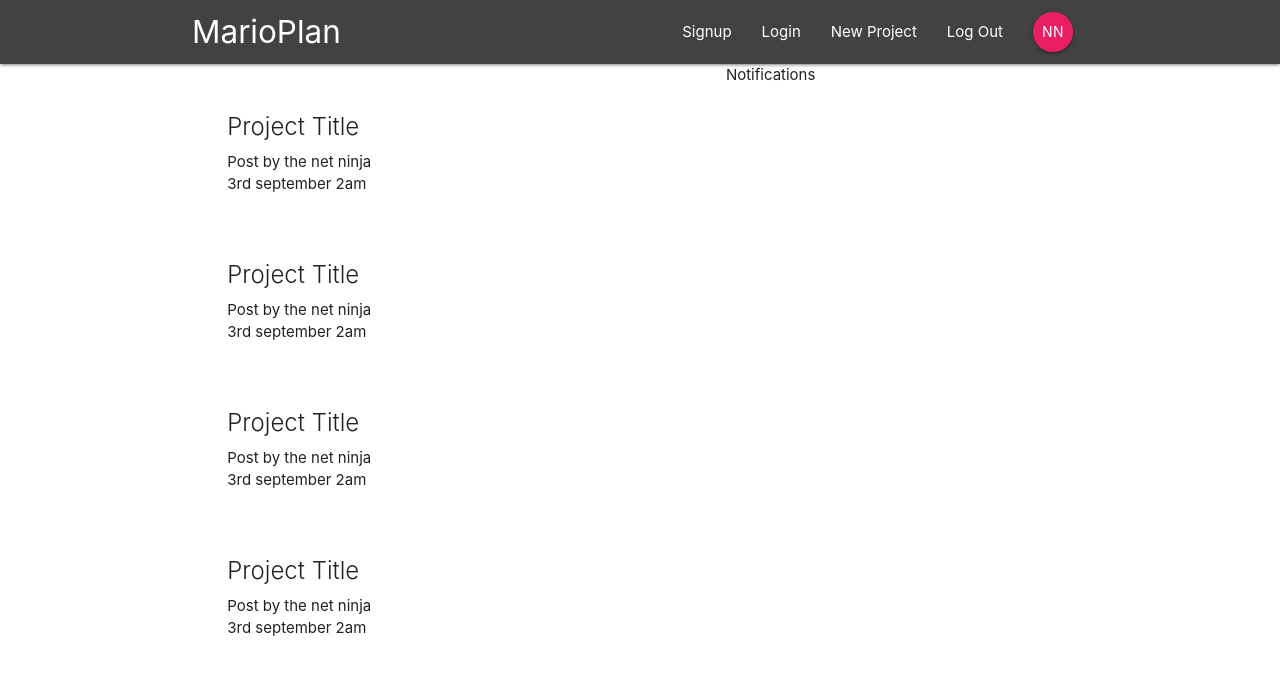
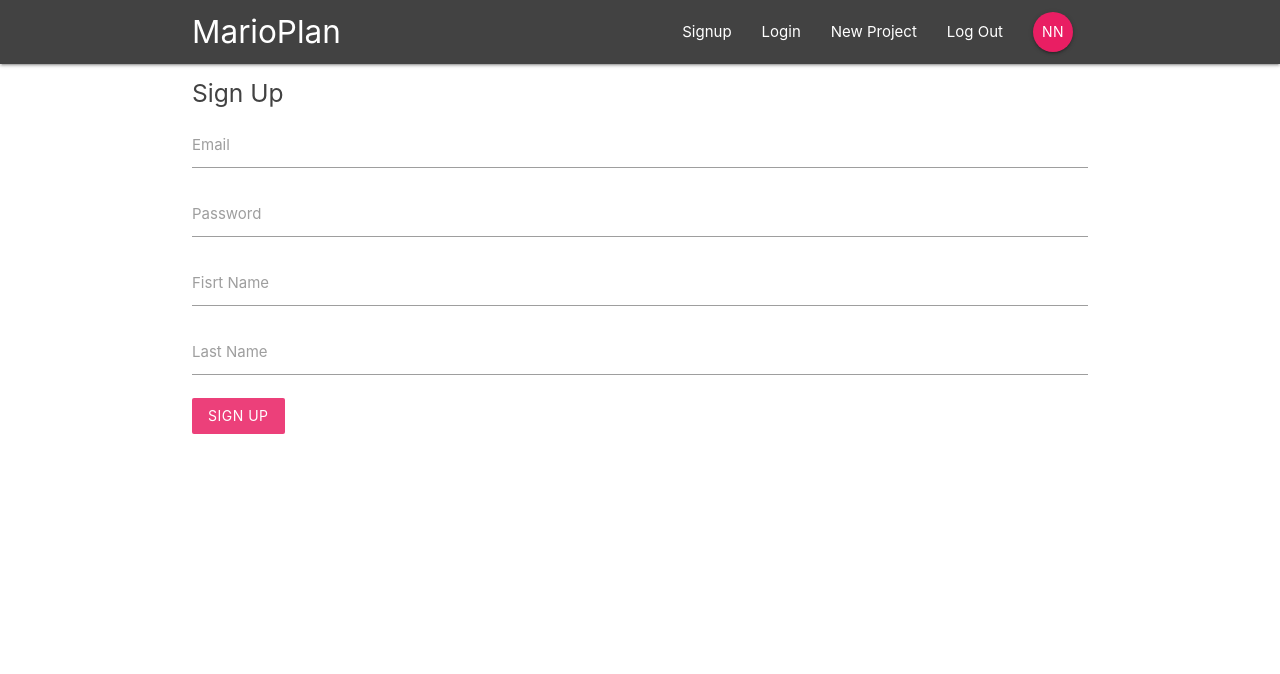
Before and after one commit to kittipongkp/react-firebase, a React (Create React App) app: page /signup in a window 1280 px wide. Shown: the top 674 px of the page. Built offline with nearby package versions, Linux system fonts and the light colour scheme.

Commit message:
signIn signUp

```diff
--- a/public/index.html
+++ b/public/index.html
@@ -42,7 +42,8 @@
       To create a production bundle, use `npm run build` or `yarn build`.
     -->
 
-    <!--JavaScript at end of body for optimized loading-->
+     <!-- Compiled and minified JavaScript -->
+     <script src="https://cdnjs.cloudflare.com/ajax/libs/materialize/1.0.0/js/materialize.min.js"></script>
 
   </body>
 </html>
--- a/src/App.js
+++ b/src/App.js
@@ -3,6 +3,9 @@
 import Navbar from './components/layout/Navbar';
 import './App.css';
 import Dashboard from './components/dashboard/Dashboard';
+import ProjectDetails from './components/projects/ProjectDetails';
+import SignIn from './components/auth/SignIn';
+import SignUp from './components/auth/SignUp';
 
 class App extends Component {
   render() {
@@ -11,7 +14,10 @@
       <div>
         <Navbar />
         <Switch>
-          <Route path='/' component={Dashboard} />
+          <Route exact path='/' component={Dashboard} />
+          <Route path='/project/:id' component={ProjectDetails} />
+          <Route path='/signin'  component={SignIn}/>
+          <Route path='/signup' component={SignUp}/>
         </Switch>
       </div>
       </BrowserRouter>
--- a/src/components/auth/SignIn.js
+++ b/src/components/auth/SignIn.js
@@ -0,0 +1,42 @@
+import React, { Component } from 'react'
+
+class SignIn extends Component {
+    state={
+        email: '',
+        password: ''
+    }
+
+    onSubmit = (e)=>{
+        e.preventDefault();
+        console.log(this.state)
+    }
+
+    onChange= (e)=>{
+       this.setState({
+           [e.target.id]: e.target.value
+       })
+    }
+
+  render() {
+    return (
+      <div className="white container">
+        <form onSubmit={this.onSubmit} className="white">
+        <h5 className="grey-text text-darken-3">Sign In</h5>
+        <div className="input-field">
+            <label htmlFor="email">Email</label>
+            <input  type="email" id="email" onChange={this.onChange} />
+        </div>
+        <div className="input-field">
+            <label htmlFor="password">Password</label>
+            <input  type="password" id="password" onChange={this.onChange} />
+        </div>
+        <div className="input-field">
+            <button className="btn pink lighten-1 z-depth-0">LOGIN</button>
+        </div>
+        </form>
+      </div>
+    )
+  }
+}
+
+export default SignIn
--- a/src/components/auth/SignUp.js
+++ b/src/components/auth/SignUp.js
@@ -0,0 +1,52 @@
+import React, { Component } from 'react'
+
+class SignUp extends Component {
+    state={
+        email: '',
+        password: '',
+        firstName: '',
+        lastName: ''
+    }
+
+    onSubmit = (e)=>{
+        e.preventDefault();
+        console.log(this.state)
+    }
+
+    onChange= (e)=>{
+       this.setState({
+           [e.target.id]: e.target.value
+       })
+    }
+
+  render() {
+    return (
+      <div className="white container">
+        <form onSubmit={this.onSubmit} className="white">
+        <h5 className="grey-text text-darken-3">Sign Up</h5>
+        <div className="input-field">
+            <label htmlFor="email">Email</label>
+            <input  type="email" id="email" onChange={this.onChange} />
+        </div>
+        <div className="input-field">
+            <label htmlFor="password">Password</label>
+            <input  type="password" id="password" onChange={this.onChange} />
+        </div>
+        <div className="input-field">
+            <label htmlFor="firstName">Fisrt Name</label>
+            <input  type="text" id="firstName" onChange={this.onChange} />
+        </div>
+        <div className="input-field">
+            <label htmlFor="lastName">Last Name</label>
+            <input  type="text" id="lastName" onChange={this.onChange} />
+        </div>
+        <div className="input-field">
+            <button className="btn pink lighten-1 z-depth-0">Sign Up</button>
+        </div>
+        </form>
+      </div>
+    )
+  }
+}
+
+export default SignUp
--- a/src/components/layout/SignedOutLinks.js
+++ b/src/components/layout/SignedOutLinks.js
@@ -4,8 +4,8 @@
 const SignedOutLink =()=>{
     return(
         <ul className="right">
-            <li><NavLink to="/">Signup</NavLink></li>
-            <li><NavLink to="/">Login</NavLink></li>
+            <li><NavLink to="/signup">Signup</NavLink></li>
+            <li><NavLink to="/signin">Login</NavLink></li>
         </ul>
     )
 }
--- a/src/components/projects/ProjectDetails.js
+++ b/src/components/projects/ProjectDetails.js
@@ -0,0 +1,22 @@
+import React from 'react'
+
+const ProjectDetails = (props) => {
+    const id = props.match.params.id;
+   // console.log(id)
+    return (
+        <div className="container section project-details">
+            <div className="card z-depth-0">
+                <div className="card-content">
+                    <span className="card-title">Project Title - {id}</span>
+                    <p>Tempor duis deserunt nulla culpa nulla cillum aute Lorem Lorem in et sunt exercitation. Mollit et incididunt cillum voluptate veniam laboris pariatur incididunt ipsum officia nostrud ullamco et. Et commodo commodo voluptate in anim esse duis labore. Excepteur amet veniam incididunt laborum irure exercitation do ex ex. Non quis nisi veniam tempor do enim adipisicing incididunt excepteur occaecat ex velit nisi nostrud. Lorem proident ut exercitation nulla excepteur consectetur mollit duis proident est irure adipisicing nisi. Esse nostrud officia non exercitation mollit ad sit adipisicing excepteur eu elit laborum.</p>
+                    <div className="card-action gret light-4 grey-text">
+                        <div>Post by the net ninja</div>
+                        <div>2nd september, 2am</div>
+                    </div>
+                </div>
+            </div>
+        </div>
+    )
+}
+
+export default ProjectDetails
--- a/src/components/projects/ProjectList.js
+++ b/src/components/projects/ProjectList.js
@@ -1,39 +1,10 @@
-import React from 'react'
+import React from 'react';
+import ProjectSummary from './ProjectSummary';
 
 const ProjectList = () => {
   return (
     <div className="project-list section">
-        <div className="card z-depth-0 project-summary">
-            <div className="card-content gray-text text-darken-3">
-                <span className="card-title">Project Title</span>
-                <p>Post by the net ninja</p>
-                <p className="gray-text">3rd september 2am</p>
-            </div>
-        </div>
-
-        <div className="card z-depth-0 project-summary">
-            <div className="card-content gray-text text-darken-3">
-                <span className="card-title">Project Title</span>
-                <p>Post by the net ninja</p>
-                <p className="gray-text">3rd september 2am</p>
-            </div>
-        </div>
-
-        <div className="card z-depth-0 project-summary">
-            <div className="card-content gray-text text-darken-3">
-                <span className="card-title">Project Title</span>
-                <p>Post by the net ninja</p>
-                <p className="gray-text">3rd september 2am</p>
-            </div>
-        </div>
-
-        <div className="card z-depth-0 project-summary">
-            <div className="card-content gray-text text-darken-3">
-                <span className="card-title">Project Title</span>
-                <p>Post by the net ninja</p>
-                <p className="gray-text">3rd september 2am</p>
-            </div>
-        </div>
+        <ProjectSummary />
     </div>
   )
 }
--- a/src/components/projects/ProjectSummary.js
+++ b/src/components/projects/ProjectSummary.js
@@ -0,0 +1,15 @@
+import React from 'react'
+
+const ProjectSummary = () => {
+    return (
+        <div className="card z-depth-0 project-summary">
+            <div className="card-content grey-text text-darken-3">
+                <span className="card-title">Project Title</span>
+                <p>Post by the net ninja</p>
+                <p className="grey-text">3rd september 2am</p>
+            </div>
+        </div>
+    )
+}
+
+export default ProjectSummary
```
Also changed, not shown: src/components/dashboard/Dashboard.js (+4 -4 lines).
